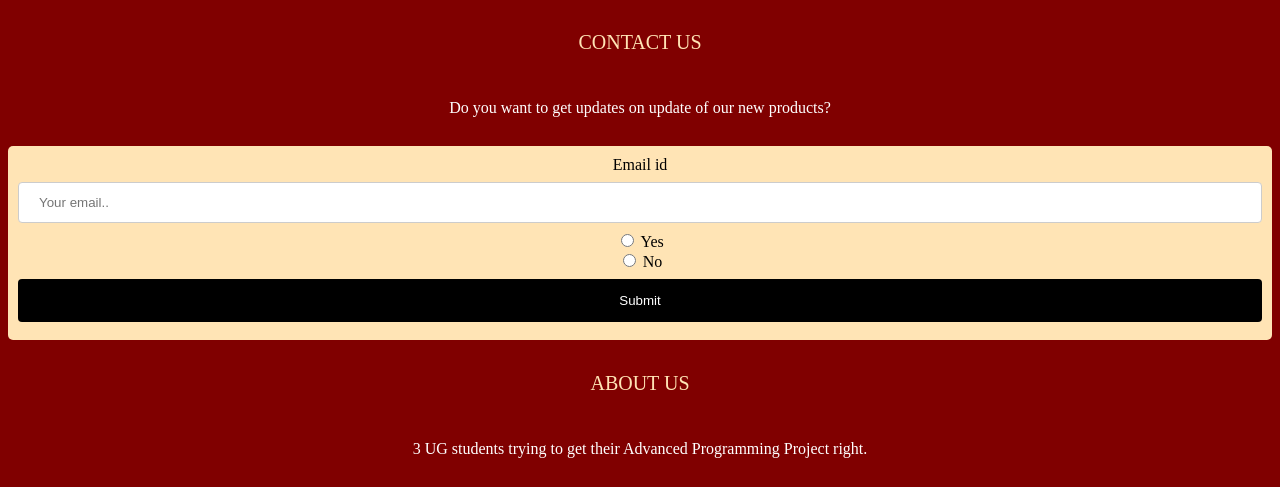
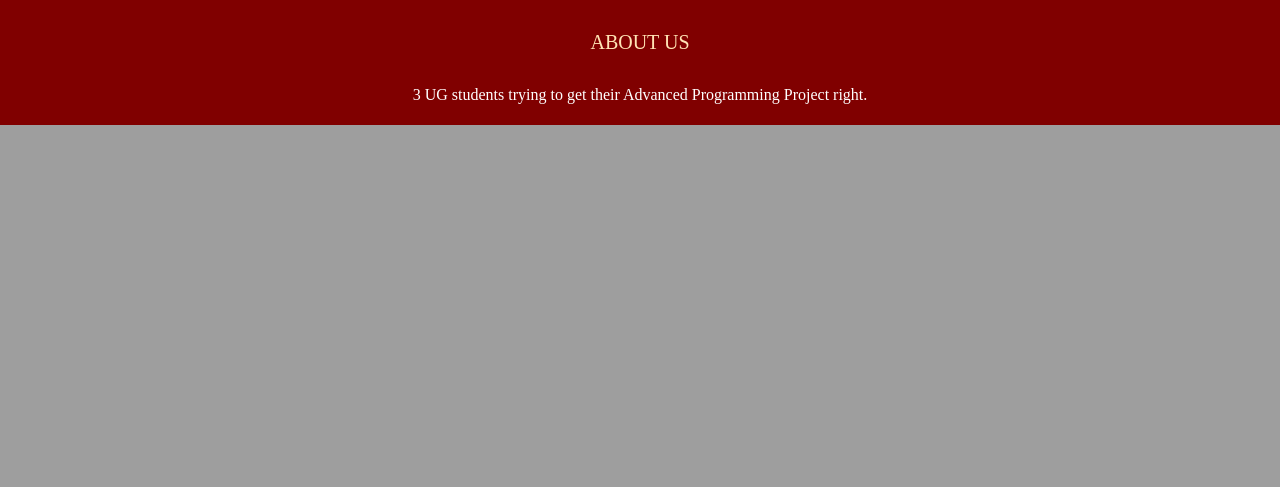
Before and after one commit to satyakinkohli/Ashoka_AP1, a Django app: page / in a window 1280 px wide. Shown: the part 1096-1583 px from the top of the page. After the commit the page ends 1221 px from the top, so only its background shows below. Run offline with Django 3.2, Linux system fonts and the light colour scheme.

Commit message:
frontendreadyforcheckout

```diff
--- a/Store/templates/FrontEnd/try6.html
+++ b/Store/templates/FrontEnd/try6.html
@@ -60,7 +60,7 @@
 #hi {
 	text-align: center;
 	color: white;
-  padding: 1%;
+  padding: 0px 5px 5px 5px;
 }
 
 input[type=text], select {
@@ -143,24 +143,6 @@
 </div>
 
 
-
-<p id="hello"> CONTACT US </p>
-<p id="hi"> Do you want to get updates on update of our new products?
-<div>
-  <form>
-    <label for="fname">Email id</label>
-    <input type="text" id="email" name="email" placeholder="Your email..">
-
-  <input type="radio" id="yes" name="gender" value="yes">
-  <label for="yes">Yes</label><br>
-  <input type="radio" id="no" name="gender" value="no">
-  <label for="no">No</label><br>
-
-    <input type="submit" value="Submit">
-  </form>
-</div>
-</p>
-
 <p id="hello"> ABOUT US </p>
 <p id="hi">3 UG students trying to get their Advanced Programming Project right. </p>
 
--- a/Store/templates/base.html
+++ b/Store/templates/base.html
@@ -10,7 +10,7 @@
 
     <title>Ashoka_AP1 Website</title>
   </head>
-  <body>
+  <body style="background-color:cornsilk;">
 
     <! - - navbar - ->
 
--- a/Store/templates/cart.html
+++ b/Store/templates/cart.html
@@ -4,6 +4,7 @@
 {% block content %}
 
 {% load cart %}
+
 
 <div class="container">
     <div class="border rounded p-4 m-4">
```
Also changed, not shown: Store/templates/checkout.html (+17 -4 lines), db.sqlite3, 1 other file.
